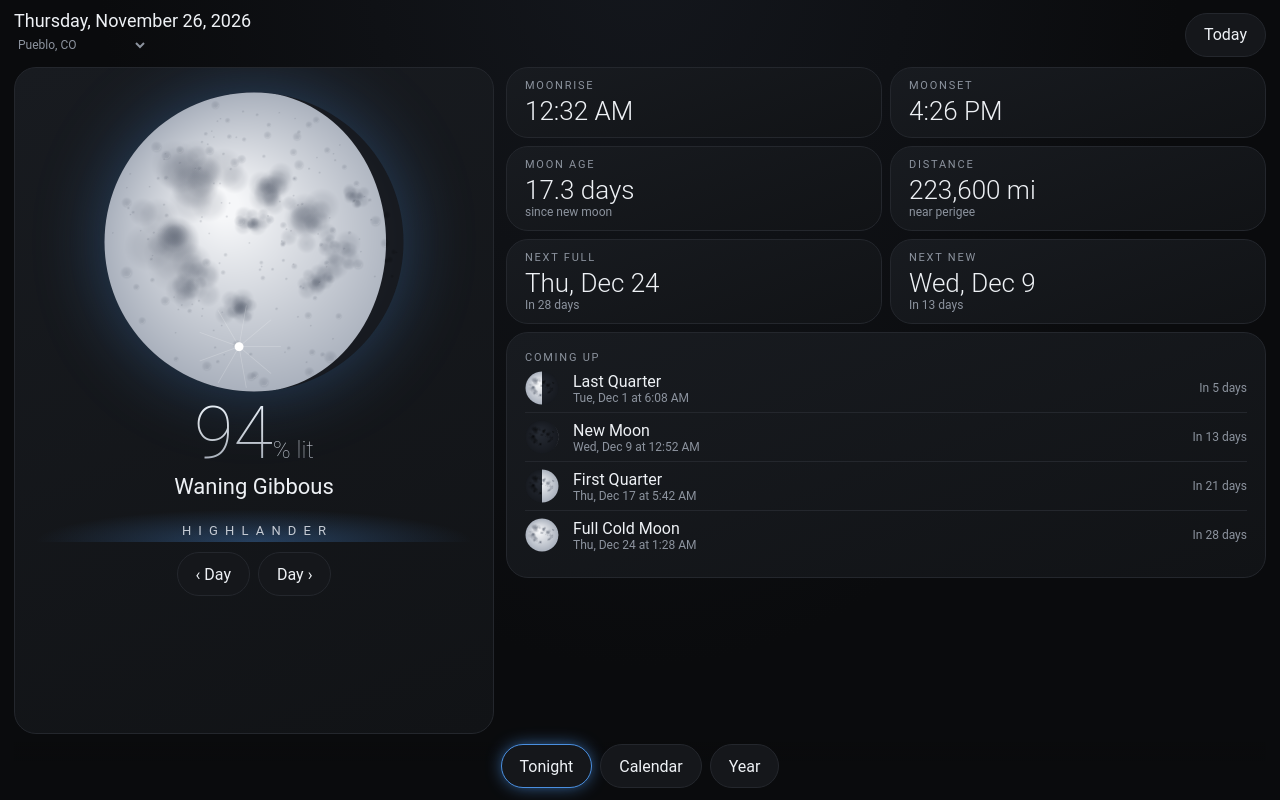
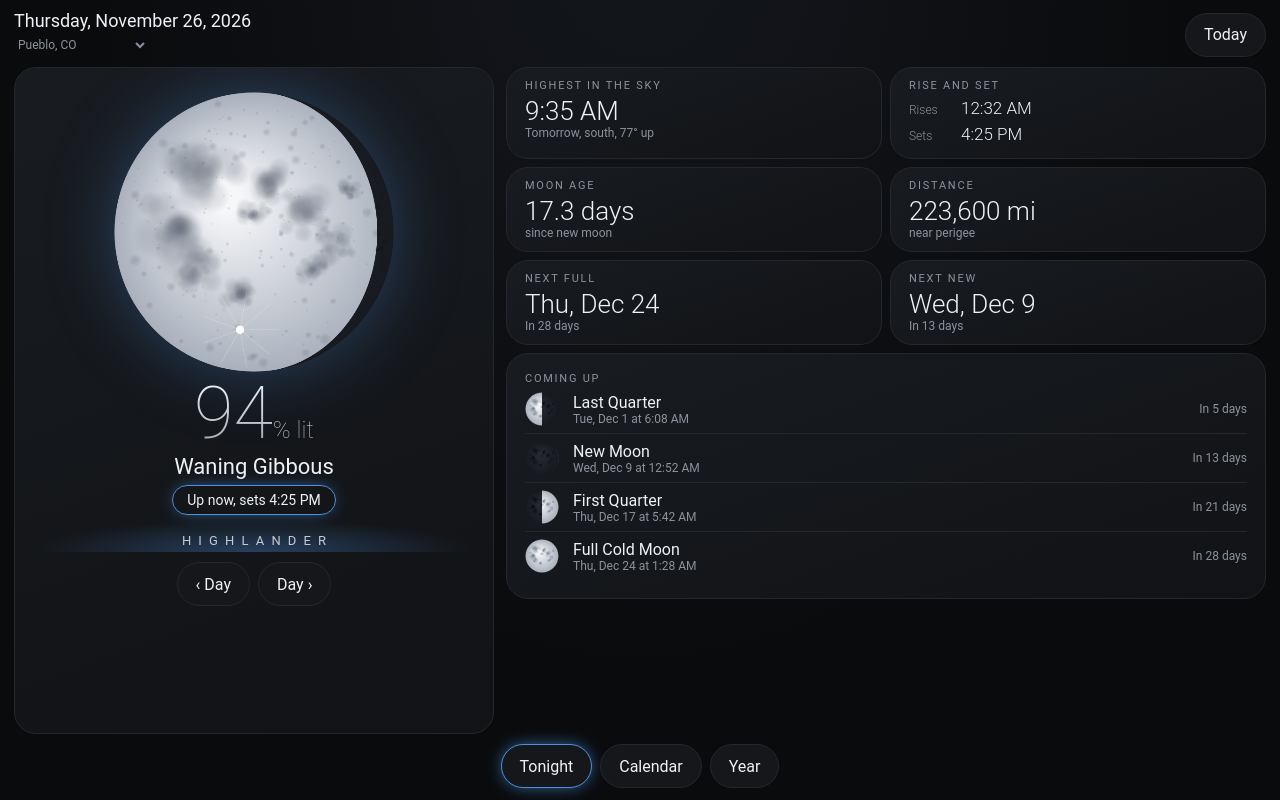
Before and after one commit to r1cky08/Moon-Phase, a plain HTML site: page web/index.html in a window 1280 px wide. Drawn offline with Linux system fonts and the light colour scheme.

Commit message:
Show whether the moon is up and when it is highest
Co-Authored-By: Claude Sonnet 5.5 <noreply@anthropic.com>
Claude-Session: https://claude.ai/code/session_0156dEuW92DkHXC43e5mt8tq

```diff
--- a/web/index.html
+++ b/web/index.html
@@ -26,7 +26,10 @@ main{flex:1}
 #moon{width:min(70vw,300px);aspect-ratio:1;display:block;margin:6px auto;filter:drop-shadow(0 0 34px rgba(74,143,224,.35))}
 #pct{font-size:72px;font-weight:200;line-height:1;background:linear-gradient(#fff,#9aa3af);-webkit-background-clip:text;background-clip:text;color:transparent}
 #pct small{font-size:24px}
-#name{font-size:22px;margin:4px 0 10px}
+#name{font-size:22px;margin:4px 0 6px}
+#status{display:inline-block;font-size:14px;color:var(--dim);border:1px solid var(--line);border-radius:999px;padding:6px 14px;margin-bottom:4px}
+#status.up{color:var(--tx);border-color:var(--ac);box-shadow:0 0 18px -6px var(--ac)}
+.rs{font-size:17px;line-height:1.5}.rs span{display:inline-block;width:52px;font-size:12px;color:var(--dim)}
 .word{letter-spacing:.55em;font-size:13px;color:#c3c9d2;padding:14px 0 4px .55em;background:radial-gradient(ellipse at 50% 100%,rgba(74,143,224,.35),transparent 70%)}
 .step{display:flex;justify-content:center;gap:8px;margin-top:10px}
 #side{display:grid;gap:12px;align-content:start}
@@ -47,7 +50,7 @@ nav{display:flex;justify-content:center;gap:8px;position:sticky;bottom:0;padding
 @media (min-width:900px) and (orientation:landscape){
  #app{height:100vh;min-height:620px}
  #today{grid-template-columns:480px 1fr;height:100%}
- #moon{width:min(300px,40vh)}
+ #moon{width:min(280px,37vh)}
  #app{padding:10px 14px;gap:8px}#side{gap:8px}.stats{gap:8px}.stats .card{padding:11px 18px}#side .row{padding:7px 0}nav{padding:2px 0}
  #grid canvas{width:30px;height:30px}#grid button{min-height:62px}
 }
@@ -60,7 +63,7 @@ nav{display:flex;justify-content:center;gap:8px;position:sticky;bottom:0;padding
 <section id="today">
  <div id="hero" class="card">
   <canvas id="moon" width="600" height="600" role="img"></canvas>
-  <div id="pct"></div><div id="name"></div>
+  <div id="pct"></div><div id="name"></div><div id="status"></div>
   <div class="word">HIGHLANDER</div>
   <div class="step"><button data-d="-1" aria-label="Previous day">&#8249; Day</button><button data-d="1" aria-label="Next day">Day &#8250;</button></div>
  </div>
@@ -126,13 +129,32 @@ function altitude(ms){const{l,b,km,e}=position(ms);
  const dec=Math.asin(sin(b)*cos(e)+cos(b)*sin(e)*sin(l))/R;
  const H=mod(280.46061837+360.98564736629*(jd(ms)-2451545)+LON-ra);
  return Math.asin(sin(LAT)*sin(dec)+cos(LAT)*cos(dec)*cos(H))/R-(.7275*Math.asin(6378.14/km)/R-.5667)}
+function cross(a,b){const up=altitude(b)>=0;while(b-a>1000){const m=(a+b)/2;if((altitude(m)>=0)===up)b=m;else a=m}return b}
 function riseSet(d){
  const a=new Date(d.getFullYear(),d.getMonth(),d.getDate()).getTime(),b=new Date(d.getFullYear(),d.getMonth(),d.getDate()+1).getTime();
  let rise=null,set=null,p=altitude(a);
  for(let t=a+6e5;t<=b;t+=6e5){const h=altitude(t);
-  if((p<0)!==(h<0)){const x=t-6e5+6e5*p/(p-h);if(h>=0)rise=x;else set=x}p=h}
+  if((p<0)!==(h<0)){const x=cross(t-6e5,t);if(h>=0)rise=x;else set=x}p=h}
  return{rise,set}}
 
+function look(ms){const{l,b,km,e}=position(ms);
+ const ra=Math.atan2(sin(l)*cos(e)-Math.tan(b*R)*sin(e),cos(l))/R;
+ const dec=Math.asin(sin(b)*cos(e)+cos(b)*sin(e)*sin(l))/R;
+ const H=mod(280.46061837+360.98564736629*(jd(ms)-2451545)+LON-ra);
+ const g=Math.asin(sin(LAT)*sin(dec)+cos(LAT)*cos(dec)*cos(H))/R;
+ const az=mod(Math.atan2(sin(H),cos(H)*sin(LAT)-Math.tan(dec*R)*cos(LAT))/R+180);
+ return{alt:g-Math.asin(6378.14/km)/R*cos(g),az}}
+const DIRS=['north','northeast','east','southeast','south','southwest','west','northwest'];
+/* first time after "from" that the moon crosses the horizon */
+function nextCross(from){let p=altitude(from);
+ for(let t=from+6e5;t<=from+2*DAY;t+=6e5){const h=altitude(t);
+  if((p<0)!==(h<0))return{t:cross(t-6e5,t),rise:h>=0};p=h}return null}
+/* first highest point after "from" */
+function nextPeak(from){let a=look(from-6e5).alt,b=look(from).alt;
+ for(let t=from+6e5;t<=from+2*DAY;t+=6e5){const c=look(t).alt;
+  if(b>=a&&b>c){let best=t-6e5;for(let u=t-12e5;u<=t;u+=6e4)if(look(u).alt>look(best).alt)best=u;
+   if(best>=from)return{t:best,...look(best)}}
+  a=b;b=c}return null}
 const NAMES=['New Moon','First Quarter','Full Moon','Last Quarter'],BETWEEN=['Waxing Crescent','Waxing Gibbous','Waning Gibbous','Waning Crescent'];
 const FULL=['Wolf','Snow','Worm','Pink','Flower','Strawberry','Buck','Sturgeon','Corn',"Hunter's",'Beaver','Cold'];
 const start=d=>new Date(d.getFullYear(),d.getMonth(),d.getDate()).getTime();
@@ -180,6 +202,9 @@ const isToday=d=>start(d)===start(new Date());
 const time=t=>t?new Date(t).toLocaleTimeString([],{hour:'numeric',minute:'2-digit'}):'None';
 const md=t=>new Date(t).toLocaleDateString([],{weekday:'short',month:'short',day:'numeric'});
 function inDays(t){const n=Math.round((start(new Date(t))-start(new Date()))/DAY);return n===0?'Today':n===1?'Tomorrow':n>0?'In '+n+' days':-n+' days ago'}
+function dayWord(t){const n=Math.round((start(new Date(t))-start(new Date()))/DAY);
+ return n===0?'Today':n===1?'Tomorrow':n===-1?'Yesterday':md(t)}
+function when(t){const w=dayWord(t);return w==='Today'?time(t):w.toLowerCase()==='tomorrow'?time(t)+' tomorrow':time(t)+', '+md(t)}
 function label(e){return e.q===2?'Full '+FULL[new Date(e.t).getMonth()]+' Moon':NAMES[e.q]}
 function row(e){const b=document.createElement('button');b.className='row';
  b.innerHTML='<canvas width="68" height="68"></canvas><span>'+label(e)+'<div class="s">'+md(e.t)+' at '+time(e.t)+'</div></span><span class="s">'+inDays(e.t)+'</span>';
@@ -190,9 +215,14 @@ function renderToday(){
  const k=illum(at);draw($('#moon'),k,waxing(at));
  $('#pct').innerHTML=Math.round(k*100)+'<small>% lit</small>';$('#name').textContent=phaseName(sel);
  $('#moon').setAttribute('aria-label',phaseName(sel));
+ const st=$('#status');st.hidden=!isToday(sel);
+ if(!st.hidden){const up=altitude(at)>=0,c=nextCross(at);st.classList.toggle('up',up);
+  st.textContent=(up?'Up now':'Below the horizon')+(c?', '+(c.rise?'rises ':'sets ')+when(c.t):'')}
+ // today: the next high point from now. other days: the one that follows noon that day
+ const pk=nextPeak(isToday(sel)?at:new Date(sel.getFullYear(),sel.getMonth(),sel.getDate(),12).getTime());
  const rs=riseSet(sel),news=events(at-32*DAY,at).filter(e=>e.q===0).pop(),fut=events(at,at+40*DAY),full=fut.find(e=>e.q===2);
  const mi=Math.round(position(at).km*.621371/100)*100;
- $('#stats').innerHTML=[['Moonrise',time(rs.rise),''],['Moonset',time(rs.set),''],['Moon age',((at-news.t)/DAY).toFixed(1)+' days','since new moon'],['Distance',mi.toLocaleString()+' mi',position(at).km<362000?'near perigee':position(at).km>401000?'near apogee':''],['Next full',md(full.t),inDays(full.t)],['Next new',md(fut.find(e=>e.q===0).t),inDays(fut.find(e=>e.q===0).t)]]
+ $('#stats').innerHTML=[['Highest in the sky',pk?time(pk.t):'None',pk?(pk.alt<0?'Stays below the horizon':dayWord(pk.t)+', '+DIRS[Math.round(pk.az/45)%8]+', '+Math.round(pk.alt)+'\u00b0 up'):''],['Rise and set','<div class="rs"><span>Rises</span>'+time(rs.rise)+'<br><span>Sets</span>'+time(rs.set)+'</div>',''],['Moon age',((at-news.t)/DAY).toFixed(1)+' days','since new moon'],['Distance',mi.toLocaleString()+' mi',position(at).km<362000?'near perigee':position(at).km>401000?'near apogee':''],['Next full',md(full.t),inDays(full.t)],['Next new',md(fut.find(e=>e.q===0).t),inDays(fut.find(e=>e.q===0).t)]]
   .map(([a,b,c])=>'<div class="card"><div class="k">'+a+'</div><div class="v">'+b+'</div><div class="s">'+c+'</div></div>').join('');
  $('#next').replaceChildren(...events(at,at+31*DAY).slice(0,4).map(row));
 }
@@ -236,7 +266,7 @@ show('today');
 if('serviceWorker'in navigator&&location.protocol==='https:')navigator.serviceWorker.register('sw.js');
 document.addEventListener('visibilitychange',()=>{if(!document.hidden){const t=start(new Date());if(t!==last&&start(sel)===last)sel=new Date();last=t;render()}});
 let last=start(new Date());
-setInterval(()=>{const t=start(new Date());if(t!==last){if(start(sel)===last)sel=new Date();last=t;render()}else if(view==='today'&&isToday(sel))render()},6e5);
+setInterval(()=>{const t=start(new Date());if(t!==last){if(start(sel)===last)sel=new Date();last=t;render()}else if(view==='today'&&isToday(sel))render()},6e4);
 </script>
 </body>
 </html>
```
